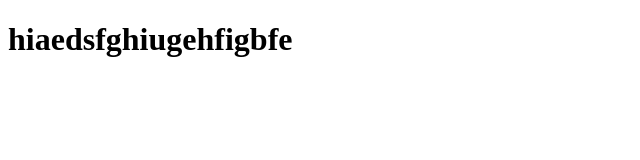
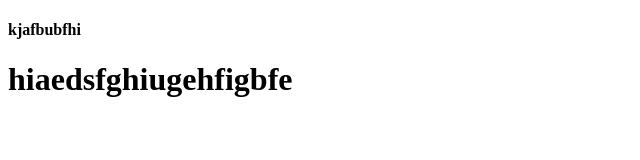
Before and after one commit to tobias221120/tieenda, a plain HTML site: page index.html in a window 1280 px wide. Shown: the whole page, without its empty margins (0-640 px from the left). Drawn offline with Linux system fonts and the light colour scheme.

Commit message:
first commit

```diff
--- a/index.html
+++ b/index.html
@@ -7,6 +7,7 @@
     <title>Document</title>
 </head>
 <body>
+    <h4>kjafbubfhi</h4>
     <h1>hiaedsfghiugehfigbfe</h1>
 </body>
 </html>
```
